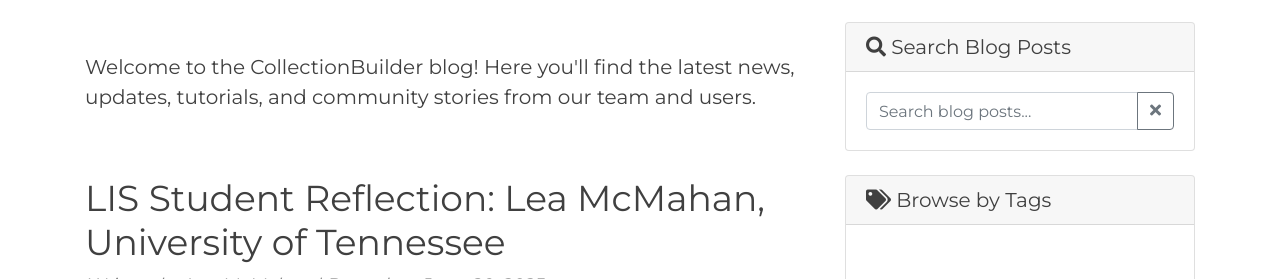
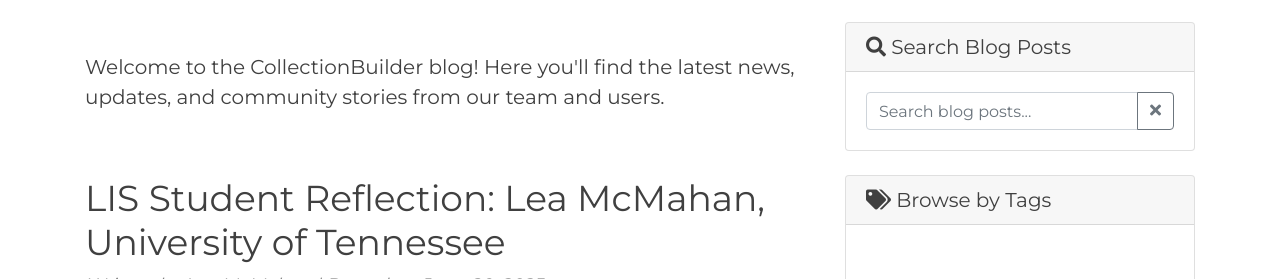
Before and after one commit to CollectionBuilder/collectionbuilder.github.io, a Jekyll site: the page built from pages/blog-homepage.html, in a window 1280 px wide and 900 px high. Shown: the part 206-485 px from the top of the window. Built offline with Jekyll 4.4.1, drawn with Linux system fonts in a browser that asks for light colours; comment, search, counter and statistics services are not loaded.

Commit message:
Update blog-homepage.html

```diff
--- a/pages/blog-homepage.html
+++ b/pages/blog-homepage.html
@@ -6,5 +6,5 @@
 ---
 
 <div class="mb-4">
-    <p class="lead">Welcome to the CollectionBuilder blog! Here you'll find the latest news, updates, tutorials, and community stories from our team and users.</p>
+    <p class="lead">Welcome to the CollectionBuilder blog! Here you'll find the latest news, updates, and community stories from our team and users.</p>
 </div>
```
